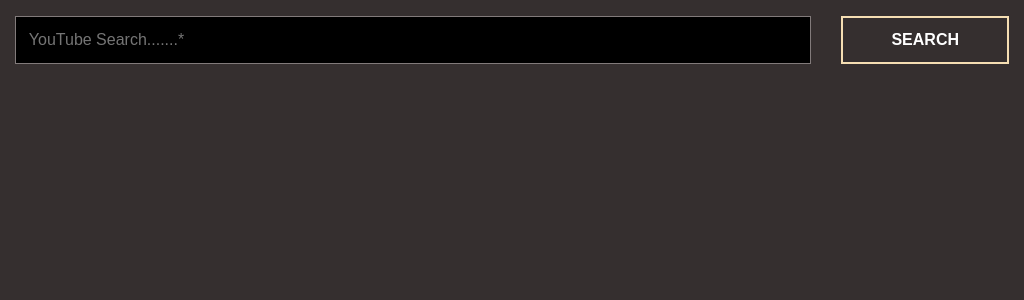
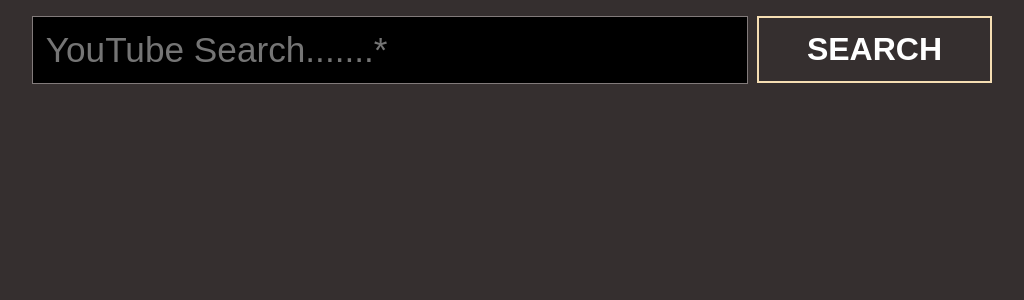
Before and after one commit to Pjha72/Catchy-Beatz, a PHP site: page /00webhost/YoutubeVideoPlay in a window 1024 px wide. Shown: the top 300 px of the page. Run offline with PHP 8.4, Linux system fonts and the light colour scheme.

Commit message:
Responsive YoutubeVideoPlay

```diff
--- a/YoutubeVideoPlay/style.css
+++ b/YoutubeVideoPlay/style.css
@@ -65,3 +65,53 @@
     margin: 1rem 2rem;
     height: 15rem;
 }
+
+/* Responsive from here */
+@media (min-width:576px) {
+    .container {
+        max-width: 540px;
+    }
+
+
+}
+
+@media (max-width:1024px) {
+    #videos {
+        display: block;
+    }
+
+    #videos iframe {
+        width: 48rem;
+        margin: 2rem -1rem;
+        height: 26rem;
+    }
+
+    .container input {
+        font-size: 2.2rem;
+
+    }
+
+    .btn {
+        margin-left: 9px;
+        font-size: 2rem;
+    }
+}
+
+@media (min-width:768px) {
+    .container {
+        max-width: 720px;
+    }
+
+}
+
+@media (min-width:992px) {
+    .container {
+        max-width: 960px;
+    }
+}
+
+@media (min-width:1200px) {
+    .container {
+        max-width: 1152px;
+    }
+}
```
